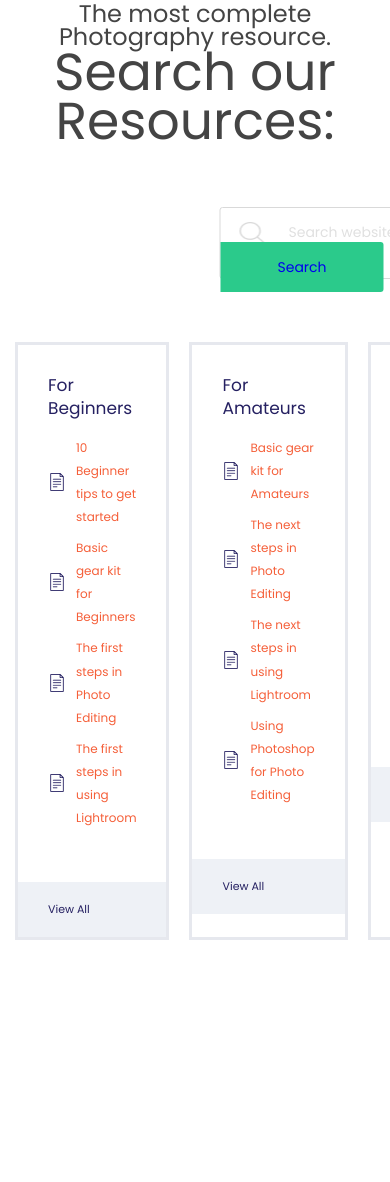
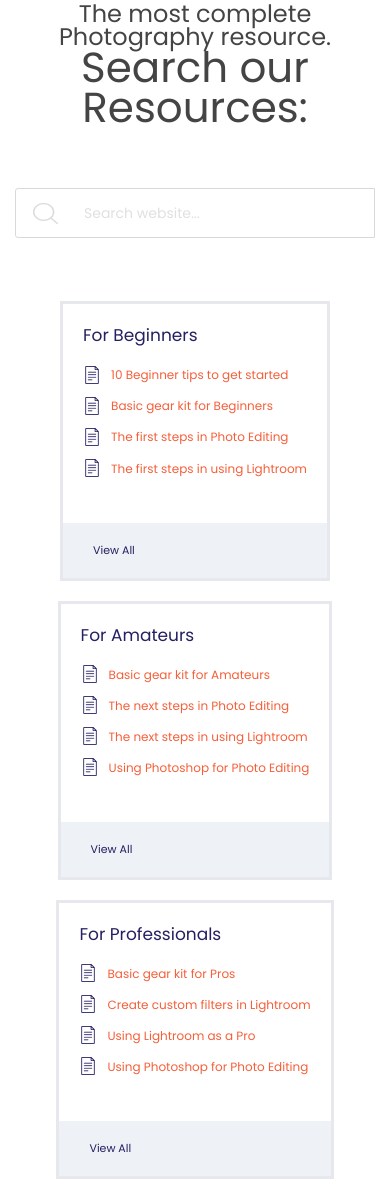
Before and after one commit to a1ekcP/Resource, a plain HTML site: page index.html in a window 390 px wide. Shown: the part 7650-8832 px from the top of the page. Before the commit the page ends 8690 px from the top, so only its background shows below. Drawn offline with Linux system fonts and the light colour scheme.

Commit message:
resources query

```diff
--- a/index.html
+++ b/index.html
@@ -400,6 +400,7 @@
 
                 <div class="resources__cards">
                     <div class="resources__card">
+                        <div class="resources__card_item">
                             <h4 class="card__title">
                                 For Beginners
                             </h4>
@@ -425,6 +426,8 @@
                                     </a>
                                 </li>
                             </ul>
+                        </div>
+
                         <div class="card__view-all">
                             <a class="card__view-link" href="#!">
                                 View All
@@ -432,6 +435,7 @@
                         </div>
                     </div>
                     <div class="resources__card">
+                        <div class="resources__card_item">
                             <h4 class="card__title">
                                 For Amateurs
                             </h4>
@@ -457,6 +461,8 @@
                                     </a>
                                 </li>
                             </ul>
+                        </div>
+
                         <div class="card__view-all">
                             <a class="card__view-link" href="#!">
                                 View All
@@ -464,6 +470,7 @@
                         </div>
                     </div>
                     <div class="resources__card">
+                        <div class="resources__card_item">
                             <h4 class="card__title">
                                 For Professionals
                             </h4>
@@ -489,6 +496,8 @@
                                     </a>
                                 </li>
                             </ul>
+                        </div>
+
                         <div class="card__view-all">
                             <a class="card__view-link" href="#!">
                                 View All
--- a/style.css
+++ b/style.css
@@ -1276,16 +1276,16 @@ h2.accesses__title{
 
 
 form.resources__search{
-    display: inline-block;
-    border: 1px solid #D9D9D9;
-    border-radius: 3px;
-
-    transform: translateX(50%);
     margin-bottom: 63px;
+    text-align: center;
 }
 
 .resources__search input{
+    border: 1px solid #D9D9D9;
     padding: 14px 68px;
+    height: 50px;
+    max-width: 312px;
+    border-radius: 3px 0 0 3px;
 
     font-family: 'Poppins';
     font-style: normal;
@@ -1305,6 +1305,7 @@ form.resources__search{
     line-height: 150%;
     color: rgba(224, 224, 224, 1);
 }
+
 .resources__btn{
     font-family: 'Poppins';
     font-style: normal;
@@ -1315,18 +1316,25 @@ form.resources__search{
     background: #2BCA8B;;
     padding: 15px 57px;
     border-radius: 0px 3px 3px 0px;
+    margin-left: -5px;
 }
 
 .resources__cards{
     display: flex;
     gap: 20px;
 }
+
 .resources__card{
     flex: 0 1 33.333%;
     max-width: 300px;
 
     border: 3px solid #E6E8EE;
-    padding: 29px 30px 0 30px;
+    display: flex;
+    flex-direction: column;
+}
+.resources__card_item{
+    padding: 29px 30px 53px 30px;
+    flex: 1 1 auto;
 }
 .card__title{
     font-size: 17px;
@@ -1336,7 +1344,6 @@ form.resources__search{
     margin-bottom: 16px;
 }
 .card__lists{
-    margin-bottom: 53px;
 }
 .card__list{
     margin-bottom: 8px;
@@ -1360,7 +1367,6 @@ form.resources__search{
 .card__view-all{
     padding: 16px 30px;
     background: #EEF1F6;
-    margin: 0 -30px;
 }
 .card__view-link{
     font-family: 'Poppins';
@@ -1370,4 +1376,34 @@ form.resources__search{
     line-height: 209%;
     color: #252061;
 }
+
+
+/*----------------*/
+@media (max-width: 868px){
+    .resources__card_item {
+        padding: 20px 20px 43px 20px;
+    }
+}
+@media (max-width: 768px){
+    .resources__cards{
+        flex-direction: column;
+        align-items: center;
+    }
+}
+@media (max-width: 600px){
+    .resources__title {
+        font-size: 42px;
+    }
+}
+@media (max-width: 500px){
+    .resources__title {
+        font-size: 42px;
+    }
+    .resources__search input{
+        max-width: 100%;
+    }
+    .resources__btn{
+        display: none;
+    }
+}
 /*---------------RESOURSES-----------------*/
```
Lines whose indentation alone changed are shown as unchanged.
